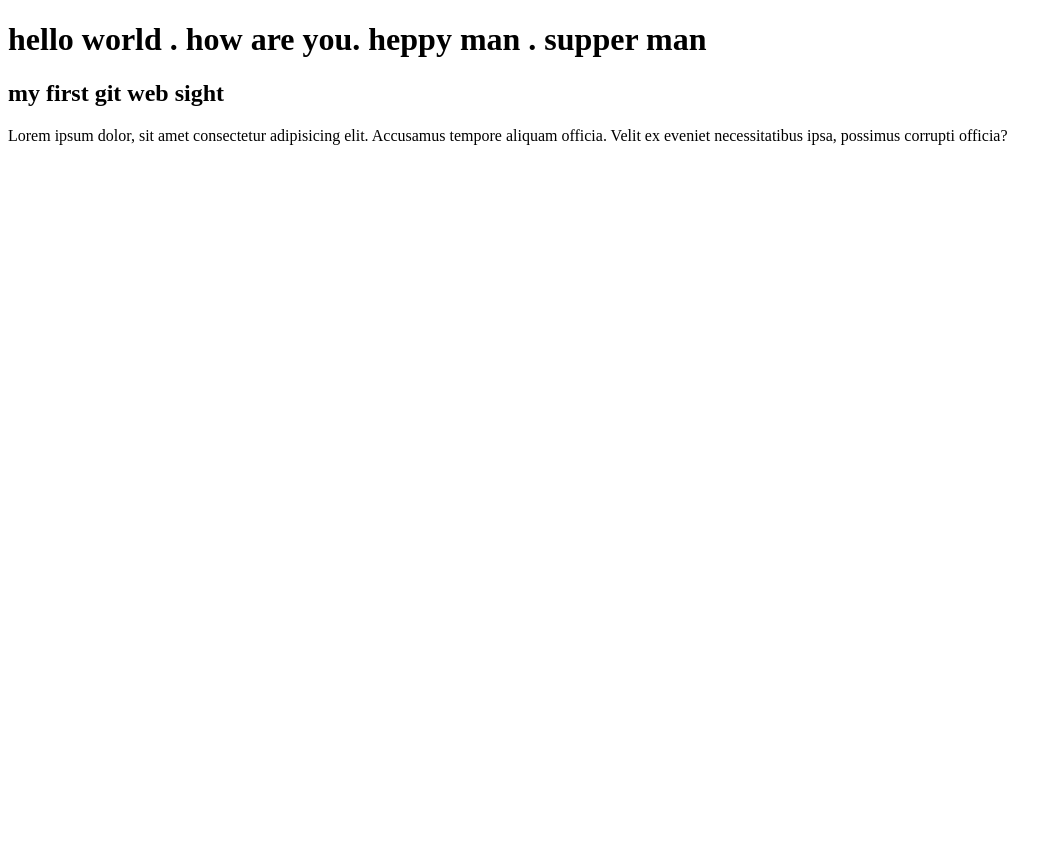
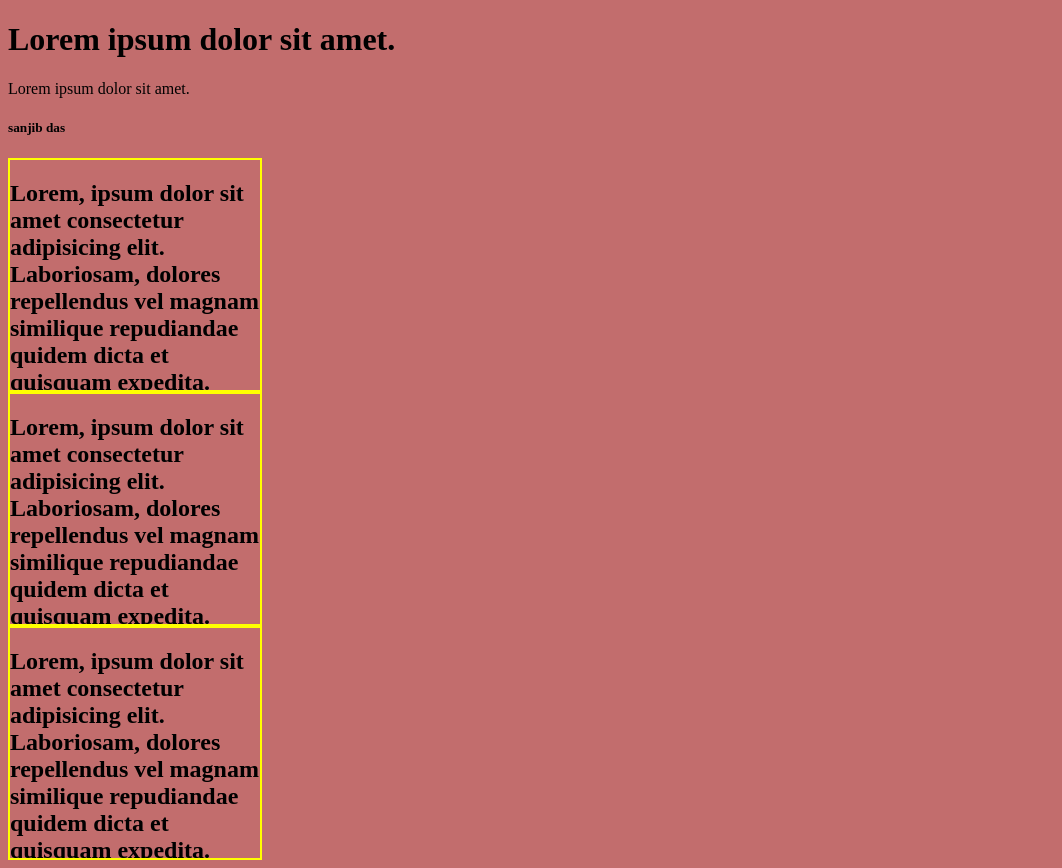
Before and after one commit to sanjibhero/web-day-three-git, a plain HTML site: page index.html in a window 1280 px wide. Shown: the whole page, without its empty margins (0-1062 px from the left). Before the commit the page ends 800 px from the top, so only its background shows below. Drawn offline with Linux system fonts and the light colour scheme.

Commit message:
done git

```diff
--- a/index.html
+++ b/index.html
@@ -5,9 +5,34 @@
     <meta name="viewport" content="width=device-width, initial-scale=1.0">
     <title>Document</title>
 </head>
+    <style>
+        body{
+            background-color: rgb(194, 109, 109);
+        }
+        div{
+            height: 230px;
+            width: 250px;
+            overflow: scroll;
+            border: 2px solid yellow;
+        }
+
+    </style>
 <body>
-    <h1>hello world . how are you. heppy man . supper man</h1>
-    <h2>my first git web sight</h2>
-    <p>Lorem ipsum dolor, sit amet consectetur adipisicing elit. Accusamus tempore aliquam officia. Velit ex eveniet necessitatibus ipsa, possimus corrupti officia?</p>
+
+
+        <h1>Lorem ipsum dolor sit amet.</h1>
+        <p>Lorem ipsum dolor sit amet.</p>
+    <h5>sanjib das</h5>
+    <section>
+        <div>
+            <h1>Lorem, ipsum dolor sit amet consectetur adipisicing elit. Laboriosam, dolores repellendus vel magnam similique repudiandae quidem dicta et quisquam expedita. Lorem ipsum dolor sit amet consectetur adipisicing elit. Laudantium eum natus error asperiores corporis voluptate ab quae atque eaque veritatis necessitatibus ad placeat omnis quam quasi, dolor sint tempore repellat? </h1>
+        </div>
+        <div>
+            <h1>Lorem, ipsum dolor sit amet consectetur adipisicing elit. Laboriosam, dolores repellendus vel magnam similique repudiandae quidem dicta et quisquam expedita. Lorem ipsum dolor sit amet consectetur adipisicing elit. Laudantium eum natus error asperiores corporis voluptate ab quae atque eaque veritatis necessitatibus ad placeat omnis quam quasi, dolor sint tempore repellat? </h1>
+        </div>
+        <div>
+            <h1>Lorem, ipsum dolor sit amet consectetur adipisicing elit. Laboriosam, dolores repellendus vel magnam similique repudiandae quidem dicta et quisquam expedita. Lorem ipsum dolor sit amet consectetur adipisicing elit. Laudantium eum natus error asperiores corporis voluptate ab quae atque eaque veritatis necessitatibus ad placeat omnis quam quasi, dolor sint tempore repellat? </h1>
+        </div>
+   </section>
 </body>
 </html>
```
